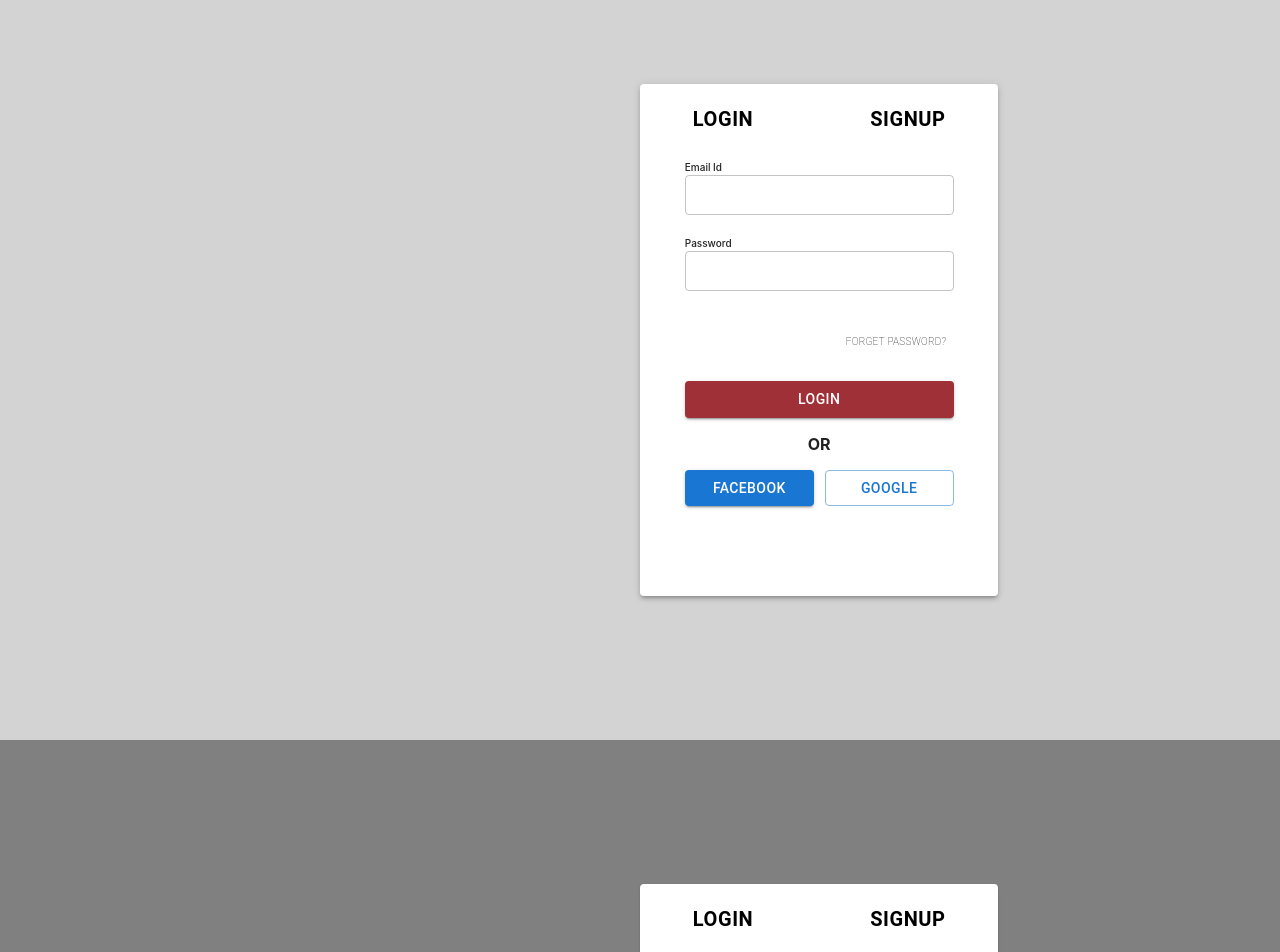
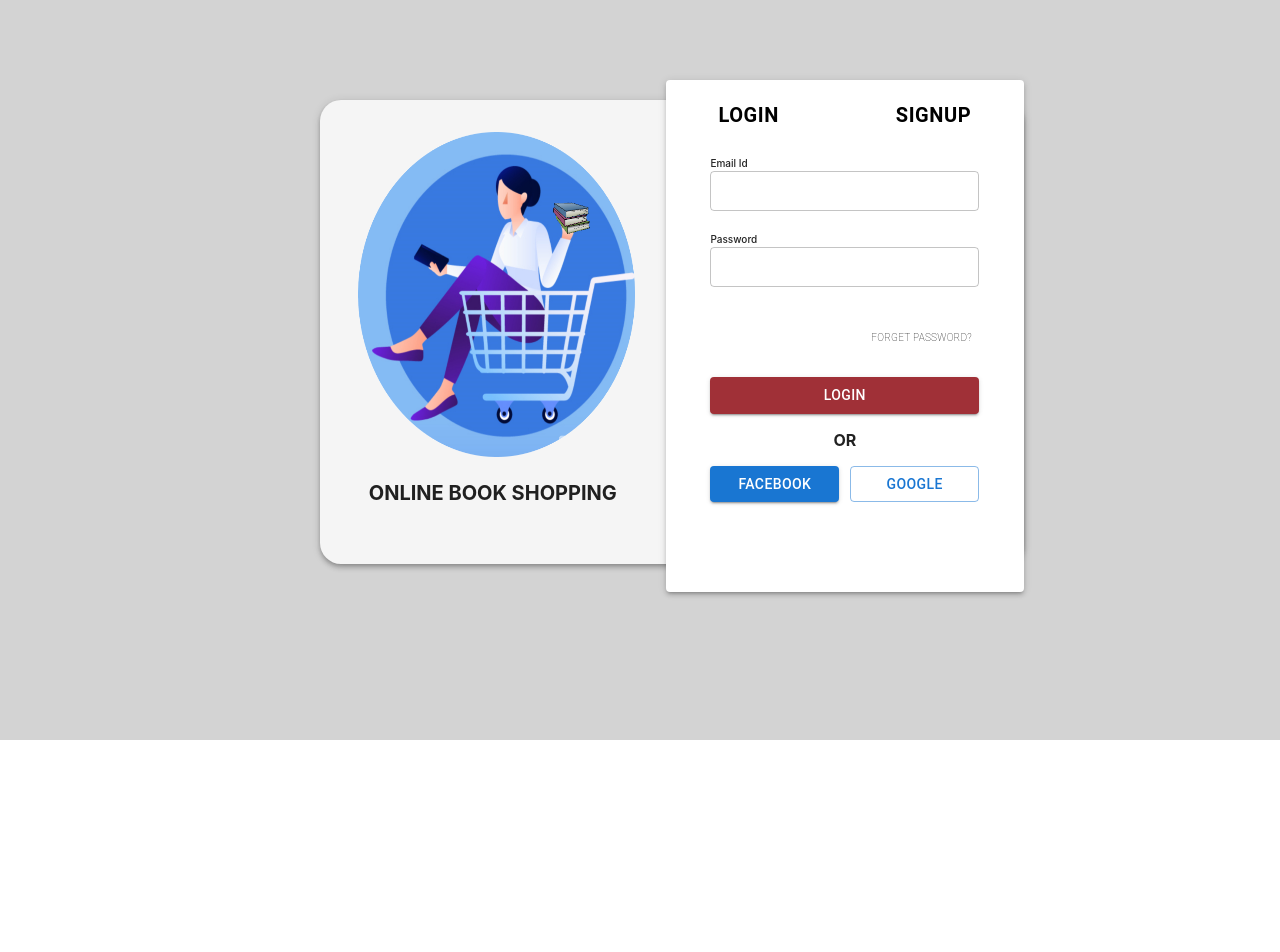
Before and after one commit to Hemantdhurve/BookStoreApp-React, a React (Create React App) app: page / in a window 1280 px wide. Shown: the part 60-1012 px from the top of the page. After the commit the page ends 800 px from the top, so only its background shows below. Built offline with nearby package versions, Linux system fonts and the light colour scheme.

Commit message:
[Hemant] Mounted SignIn and SignUp page in dashboard and Implemented toggle functionality in SignIn and SignUp page

```diff
--- a/src/App.js
+++ b/src/App.js
@@ -2,12 +2,14 @@ import logo from './logo.svg';
 import './App.css';
 import SignIn from './pages/sign-In/SignIn';
 import SignUp from './pages/sign-Up/SignUp';
+import Dashboard1 from './pages/dashboard1/Dashboard1';
 
 function App() {
   return (
     <div >
-      <SignIn />
-      <SignUp />
+      {/* <SignIn /> */}
+      {/* <SignUp /> */}
+      <Dashboard1 />
     </div>
   );
 }
--- /dev/null
+++ b/src/pages/dashboard1/Dashboard1.jsx
@@ -0,0 +1,77 @@
+import React,{useState} from 'react';
+import SignIn from '../sign-In/SignIn';
+import SignUp from '../sign-Up/SignUp';
+import { makeStyles } from '@mui/styles';
+import Box from '@mui/material/Box';
+import Paper from '@mui/material/Paper';
+
+const useStyle=makeStyles({
+dash1:{
+  height:'100vh',
+  width:'100vw',
+  backgroundColor:'lightgrey',
+},
+page1:{
+  position:'relative',
+  top:'10vh',
+  backgroundColor:'lightgrey',
+},
+mainpage:{
+  display:'flex',
+  position:'relative',
+  width:'55vw',
+  height:'58vh',
+  top:'20vh',
+  left:'25vw',
+},
+imgbox:{
+  display:'flex',
+  position:'relative',
+  flexDirection:'column',
+  boxSizing:'border-box',
+  width:'50%'
+},
+shopimg:{
+  position:'relative',
+  top:'4vh',
+  left:'3vw',
+  width:'80%',
+  height:'70%'
+},
+text:{
+  display:'flex',
+  flexWrap:'wrap',
+  justifyContent:'center !important',
+  position:'relative',
+  top:'7vh',
+  fontWeight:'700',
+  fontSize:'20px',
+}
+})
+
+function Dashboard1() {
+  const classes=useStyle()
+  const [toggle, setToggle]= useState(false)
+
+  const switchLogin=()=>{
+    setToggle(true)
+  }
+  const switchSignup=()=>{
+    setToggle(false)
+  }
+  return (
+      <Box className={classes.dash1}>
+          <Paper className={classes.mainpage} style={{backgroundColor:'#F5F5F5',borderRadius:'21px'}} elevation={4}>
+              <Box className={classes.imgbox}>
+                  <img className={classes.shopimg} src='../assets/shopping.png'/>
+                  <span className={classes.text}>ONLINE BOOK SHOPPING</span>
+              </Box>
+                {
+                  toggle ? <SignUp switchSignup={switchSignup}/> : <SignIn switchLogin={switchLogin} />
+                }
+          </Paper>
+      </Box>
+  )
+}
+
+export default Dashboard1;
--- a/src/pages/sign-In/SignIn.jsx
+++ b/src/pages/sign-In/SignIn.jsx
@@ -6,18 +6,18 @@ import Button from '@mui/material/Button';
 import TextField from '@mui/material/TextField';
 
 const useStyle=makeStyles({
-    page:{
-        height:'100vh',
-        backgroundColor:'lightgrey',
-    },
+    // page:{
+    //     height:'100vh',
+    //     width:'100vw',
+    //     backgroundColor:'lightgrey',
+    // },
     mainContainer:{
         display:'flex',
         position:'relative',
         boxSizing:'border-box',
         height:'64vh',
         width:'28vw',
-        left:'50vw',
-        top:'18vh',
+        bottom:'20px',
     },
     subContainer:{
         display:'flex',
@@ -27,7 +27,7 @@ const useStyle=makeStyles({
         alignItems:'center',
         left:'3.5vw',
         height:'100%',
-        width:'75%'
+        width:'75%',
     },
     upButtons:{
         display:'flex',
@@ -96,15 +96,18 @@ const useStyle=makeStyles({
     }
 })
 
-function SignIn() {
+function SignIn(props) {
     const classes=useStyle()
+    const switchLogin1=()=>{
+        props.switchLogin()
+    }
   return (
-        <Box className={classes.page}>
+        <Box>
             <Paper className={classes.mainContainer} elevation={3}>
                 <Box className={classes.subContainer}>
                     <Box className={classes.upButtons}>
                         <Button variant="text" style={{fontWeight:'600',fontSize:'20px',color:'black'}} >LOGIN</Button>
-                        <Button variant="text" style={{fontWeight:'600',fontSize:'20px',color:'black'}} >SIGNUP</Button>
+                        <Button variant="text" style={{fontWeight:'600',fontSize:'20px',color:'black'}} onClick={switchLogin1} >SIGNUP</Button>
                     </Box>
                     <Box className={classes.txtbox}>
                         <Box><span className={classes.txt}>Email Id</span>
--- a/src/pages/sign-Up/SignUp.jsx
+++ b/src/pages/sign-Up/SignUp.jsx
@@ -7,18 +7,18 @@ import TextField from '@mui/material/TextField';
 
 
 const useStyle=makeStyles({
-    page1:{
-    height:'100vh',
-    backgroundColor:'grey',
-    },
+    // page1:{
+    // height:'100vh',
+    // width:'100vw',
+    // backgroundColor:'grey',
+    // },
     mainContainer1:{
         display:'flex',
         position:'relative',
         boxSizing:'border-box',
         height:'64vh',
         width:'28vw',
-        left:'50vw',
-        top:'18vh',
+        bottom:'20px',
     },
     subContainer1:{
         display:'flex',
@@ -63,14 +63,17 @@ const useStyle=makeStyles({
     }
 
 })
-function SignUp() {
+function SignUp(props) {
     const classes=useStyle()
+    const switchSignup1=()=>{
+        props.switchSignup()
+    }
   return (
-    <Box className={classes.page1}>
-        <Paper className={classes.mainContainer1}>
+    <Box >
+        <Paper className={classes.mainContainer1} elevation={3}>
             <Box className={classes.subContainer1}>
                 <Box className={classes.upButtons}>
-                    <Button variant="text" style={{fontWeight:'600',fontSize:'20px',color:'black'}} >LOGIN</Button>
+                    <Button variant="text" style={{fontWeight:'600',fontSize:'20px',color:'black'}} onClick={switchSignup1}>LOGIN</Button>
                     <Button variant="text" style={{fontWeight:'600',fontSize:'20px',color:'black'}} >SIGNUP</Button>
                 </Box>
                 <Box className={classes.txtbox1}>
@@ -91,7 +94,6 @@ function SignUp() {
                     <Button variant="contained" fullwidth='true' sx={{backgroundColor:'#A03037 !important'}}>SignUp</Button>
                 </Box>
             </Box>
-
         </Paper>
     </Box>
   )
```
Also changed, not shown: public/assets/shopping.png.
